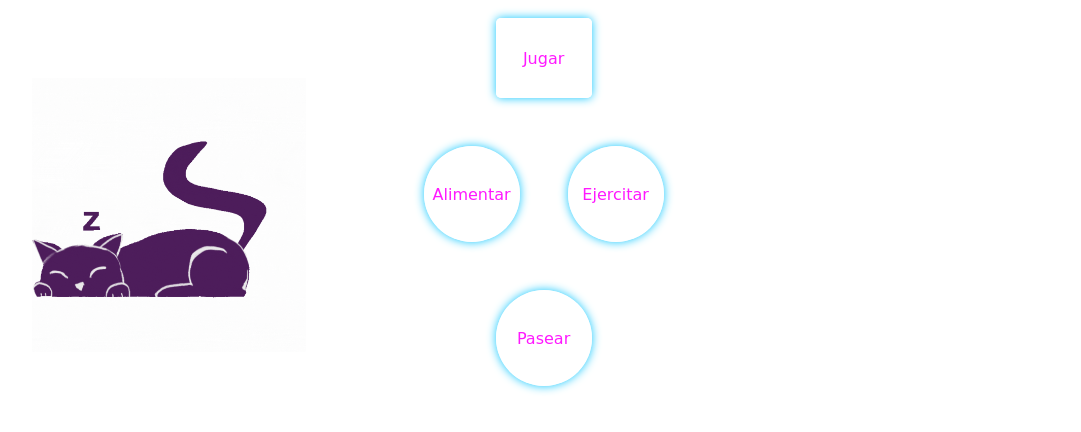
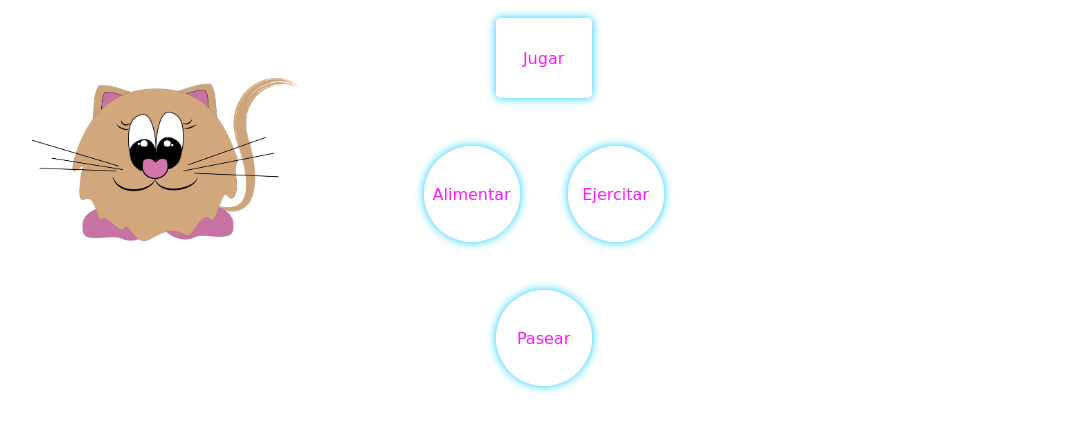
Before and after one commit to marielagcw/Front-end-2, a plain HTML site: page Mascotita virtual/index.html in a window 1280 px wide. Shown: the part 180-612 px from the top of the page, without its empty margins (34-1115 px from the left). Drawn offline with Linux system fonts and the light colour scheme; a web font is replaced by a local one.

Commit message:
actualizacion mascotita

```diff
--- a/Mascotita virtual/index.html
+++ b/Mascotita virtual/index.html
@@ -18,7 +18,7 @@
             <h1 class="subtitulo">
                 Mascotita
             </h1>
-            <img src="./img/cat.gif" alt="gatito" class="mascotitaAnimada">
+            <img src="./img/Mascotita.png" alt="mascotita" class="mascotitaAnimada">
         </section>
            <section class="jugar">
             <h2 class="subtitulo">
```
Also changed, not shown: Mascotita virtual/img/Mascotita.png (added).
